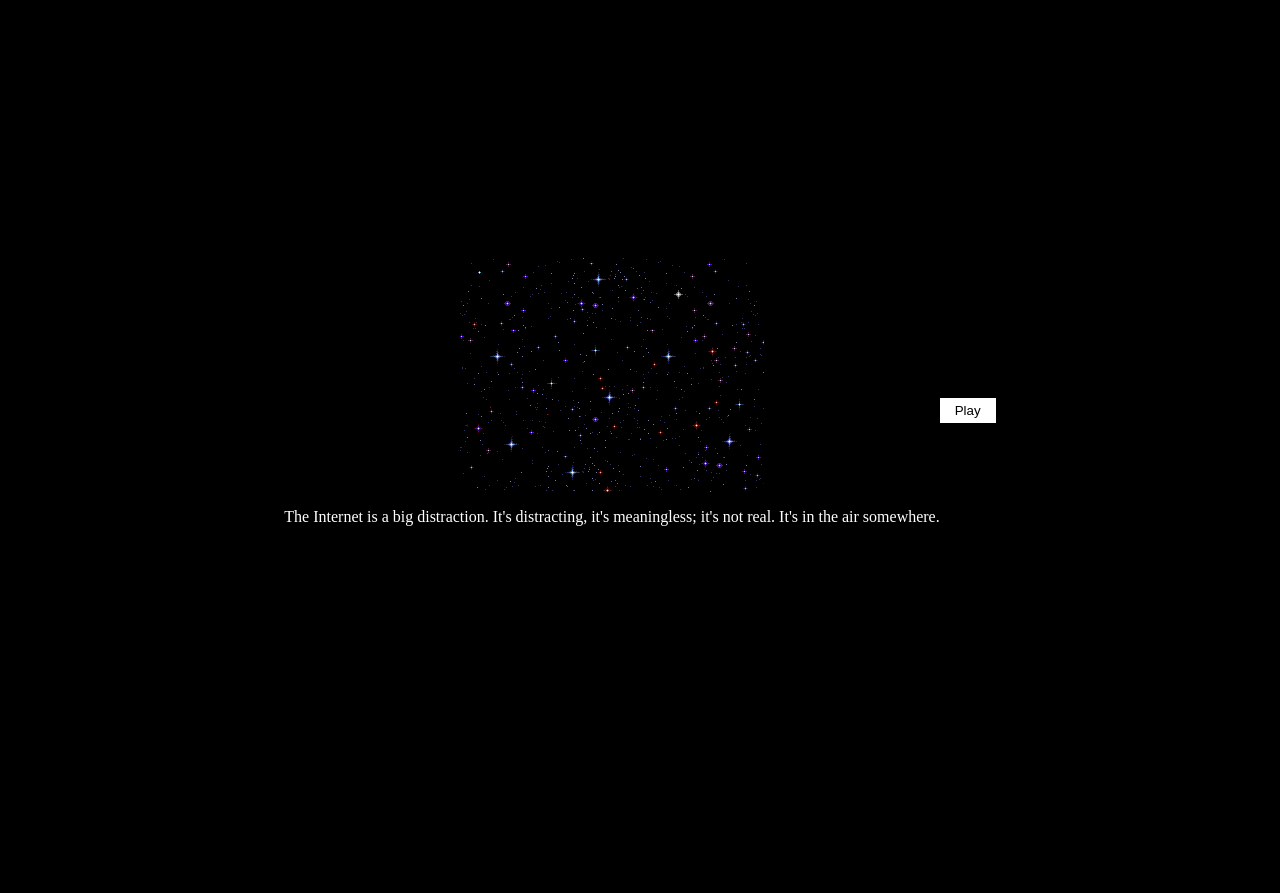
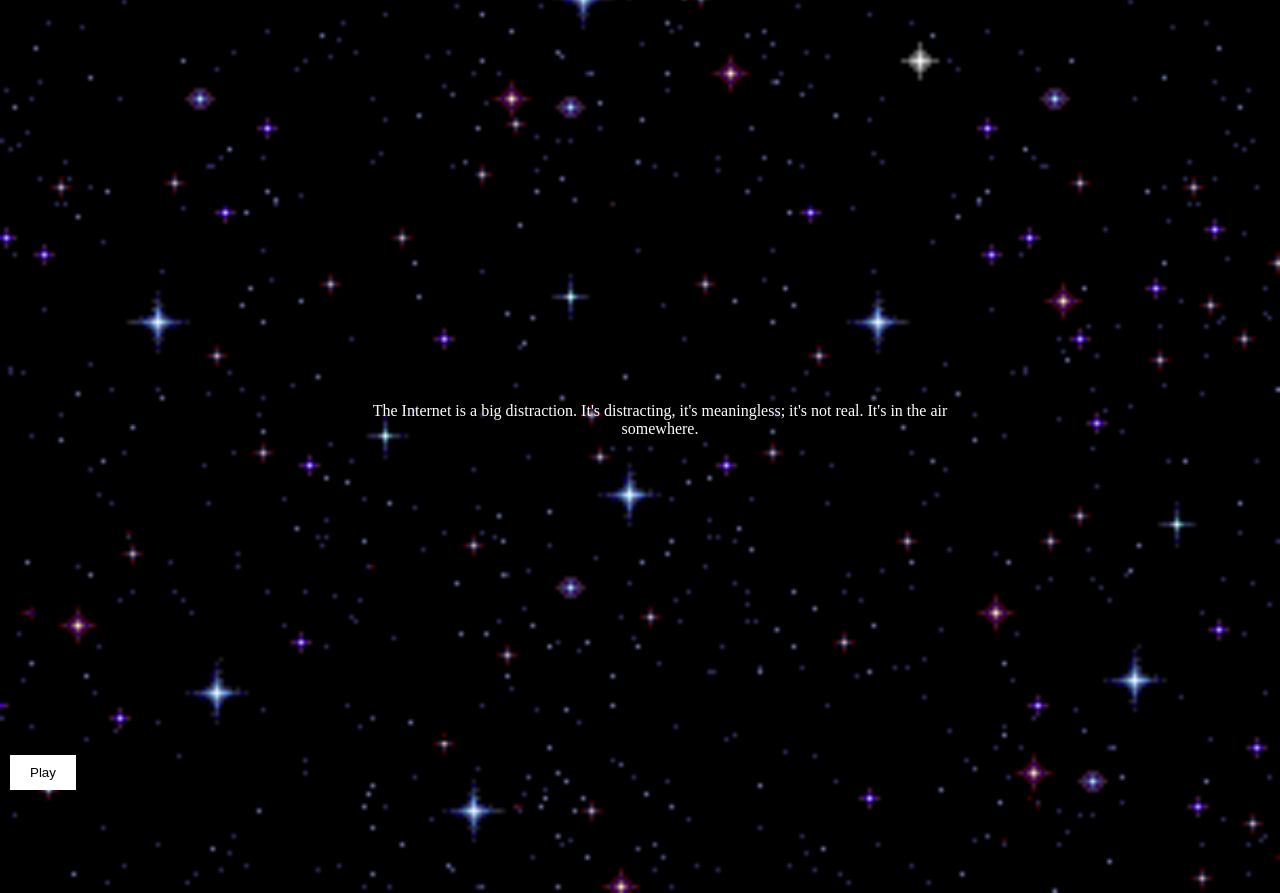
Before and after one commit to rbfboy/4785854, a plain HTML site: page index.html in a window 1280 px wide. Before the commit the page ends 800 px from the top, so only its background shows below. Drawn offline with Linux system fonts and the light colour scheme.

Commit message:
Update styles.css

```diff
--- a/styles.css
+++ b/styles.css
@@ -4,29 +4,59 @@ body {
     padding: 0;
     height: 100vh;
     overflow: hidden; /* Hide any overflow from the body */
+}
+
+/* Use CSS flex to center the content both horizontally and vertically */
+.container {
     display: flex;
-    justify-content: center; /* Center horizontally */
-    align-items: center; /* Center vertically */
+    justify-content: center;
+    align-items: center;
+    height: 100%;
+}
+
+/* Set the background image to cover the entire body */
+body {
+    background-color: #000;
+    margin: 0;
+    padding: 0;
+    height: 100vh;
+    overflow: hidden;
 }
 
 .container {
-    position: relative; /* Position the container relatively */
-    text-align: center; /* Center text horizontally */
-    color: #fff; /* Text color */
+    position: relative;
+    display: flex;
+    flex-direction: column;
+    justify-content: center;
+    align-items: center;
+    height: 100%;
+    text-align: center;
 }
 
+.centered-text {
+    position: absolute;
+    top: 50%;
+    left: 50%;
+    transform: translate(-50%, -50%);
+    margin: 20px;
+    color: #fff;
+    max-width: 80%;
+}
+
+
 img {
-    max-width: 100%;
-    height: auto; /* Maintain image aspect ratio */
-    display: block; /* Remove any default inline spacing */
-    margin: 0 auto; /* Center image horizontally */
+
+    width: 100vw;
+    height: auto;
 }
 
 #play-button {
-    margin-top: 20px; /* Add space between text and button */
-    padding: 5px 15px; /* Thinner button */
+    position: absolute;
+    bottom: 10px;
+    left: 10px;
+    padding: 10px 20px;
     background-color: #fff;
     border: none;
     cursor: pointer;
-    color: #000; /* Text color for button */
+    z-index: 1;
 }
```
